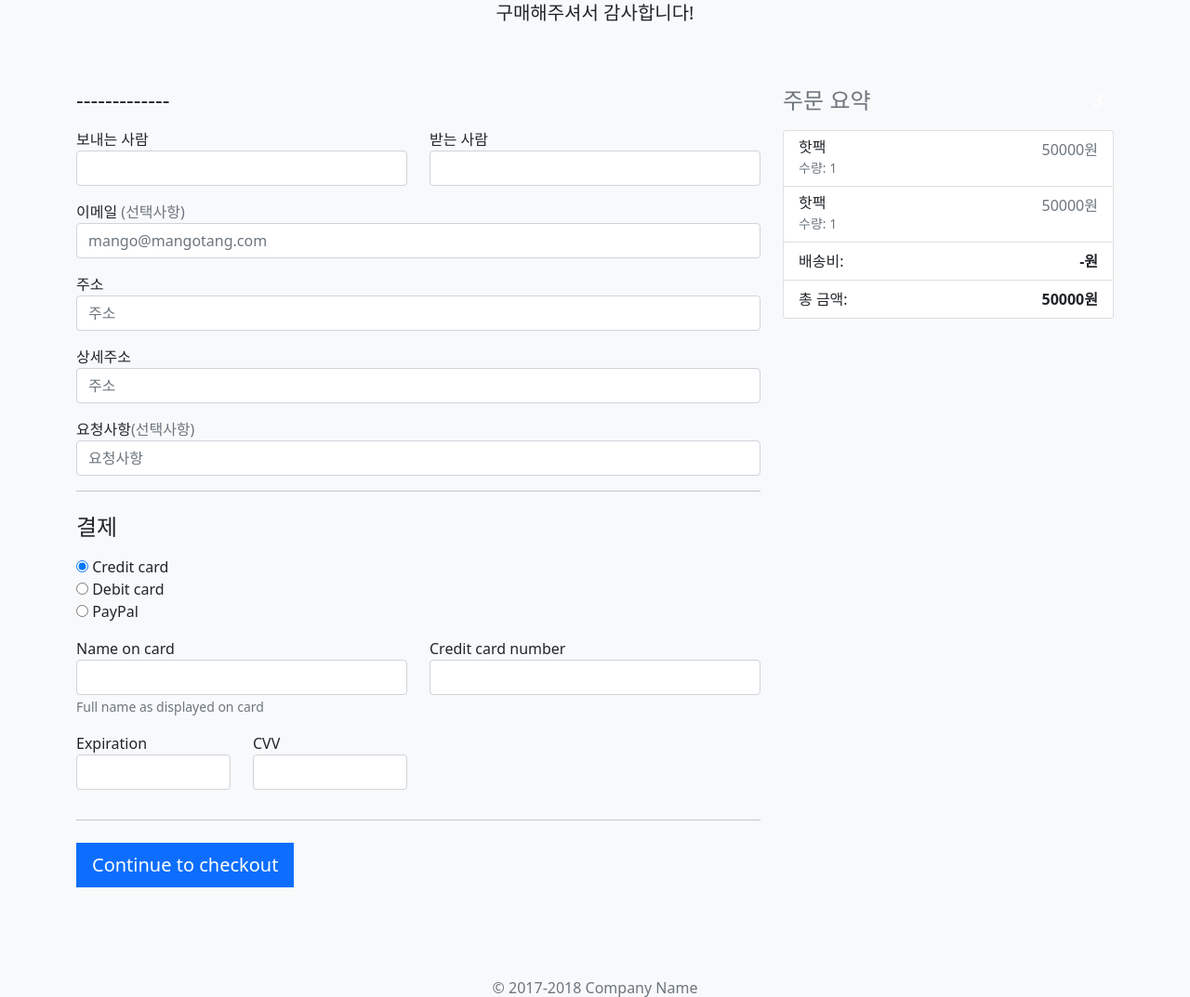
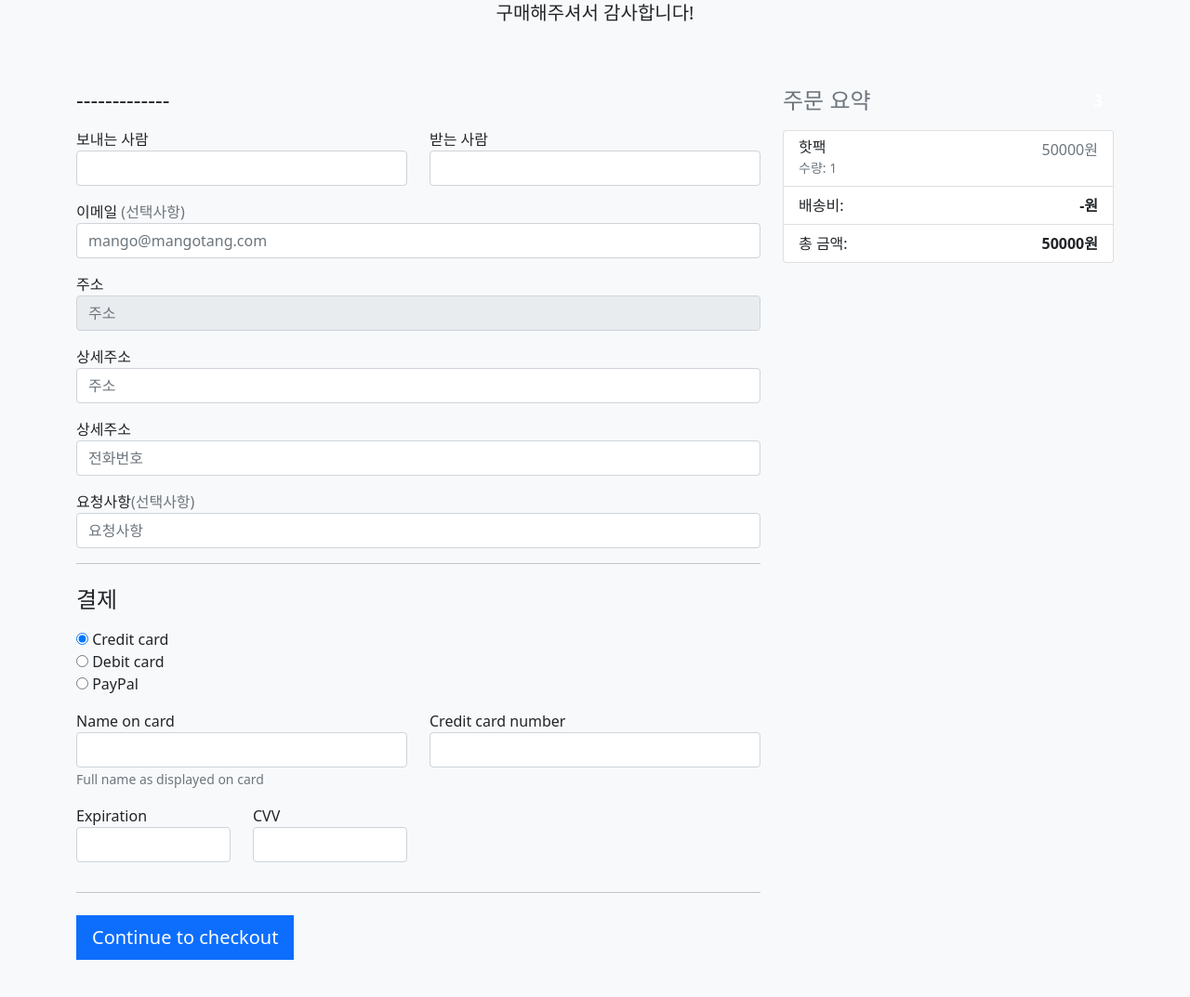
Before and after one commit to hennible0612/MangoTang, a Django app: page /checkout/ in a window 1280 px wide. Shown: the part 576-1649 px from the top of the page at 93% size. Run offline with Django 4.2, Linux system fonts and the light colour scheme; a user stored in the database is signed in; data comes from the database, SQL or seed files in the repository; both versions use the stored data as it was after the commit; data that the repository does not hold is empty; some libraries are stand-ins or nearby versions.

Commit message:
모델 변경하기전
.

```diff
--- a/store/templates/store/checkout.html
+++ b/store/templates/store/checkout.html
@@ -29,13 +29,7 @@
                             <span class="text-muted">{{ item.product.price_discount | floatformat:0 }}원</span>
                         </li>
 
-                        <li class="list-group-item d-flex justify-content-between lh-condensed">
-                            <div>
-                                <h6 class="my-0">{{ item.product.product_name }}</h6>
-                                <small class="text-muted">수량: {{ item.quantity }}</small>
-                            </div>
-                            <span class="text-muted">{{ item.product.price_discount | floatformat:0 }}원</span>
-                        </li>
+
 
                         {% if item.item_option_bool == True %}
                             {% for options in itemOption %}
@@ -100,7 +94,7 @@
 
                     <div class="mb-3">
                         <label for="address">주소</label>
-                        <input type="text" class="form-control" id="address_kakao" placeholder="주소" required="">
+                        <input type="text" class="form-control" id="address_kakao" placeholder="주소" required="" readonly>
                         <div class="invalid-feedback">
                             주소를 입력해주세요
                         </div>
@@ -109,6 +103,14 @@
                     <div class="mb-3">
                         <label for="address2">상세주소</label>
                         <input type="text" class="form-control" id="address2" name="address_detail" placeholder="주소" required="">
+                        <div class="invalid-feedback">
+                            상세주소를 입력해주세요
+                        </div>
+                    </div>
+
+                    <div class="mb-3">
+                        <label for="address2">상세주소</label>
+                        <input type="text" class="form-control" name="address_detail" placeholder="전화번호" required="">
                         <div class="invalid-feedback">
                             상세주소를 입력해주세요
                         </div>
```
Also changed, not shown: db.sqlite3.
